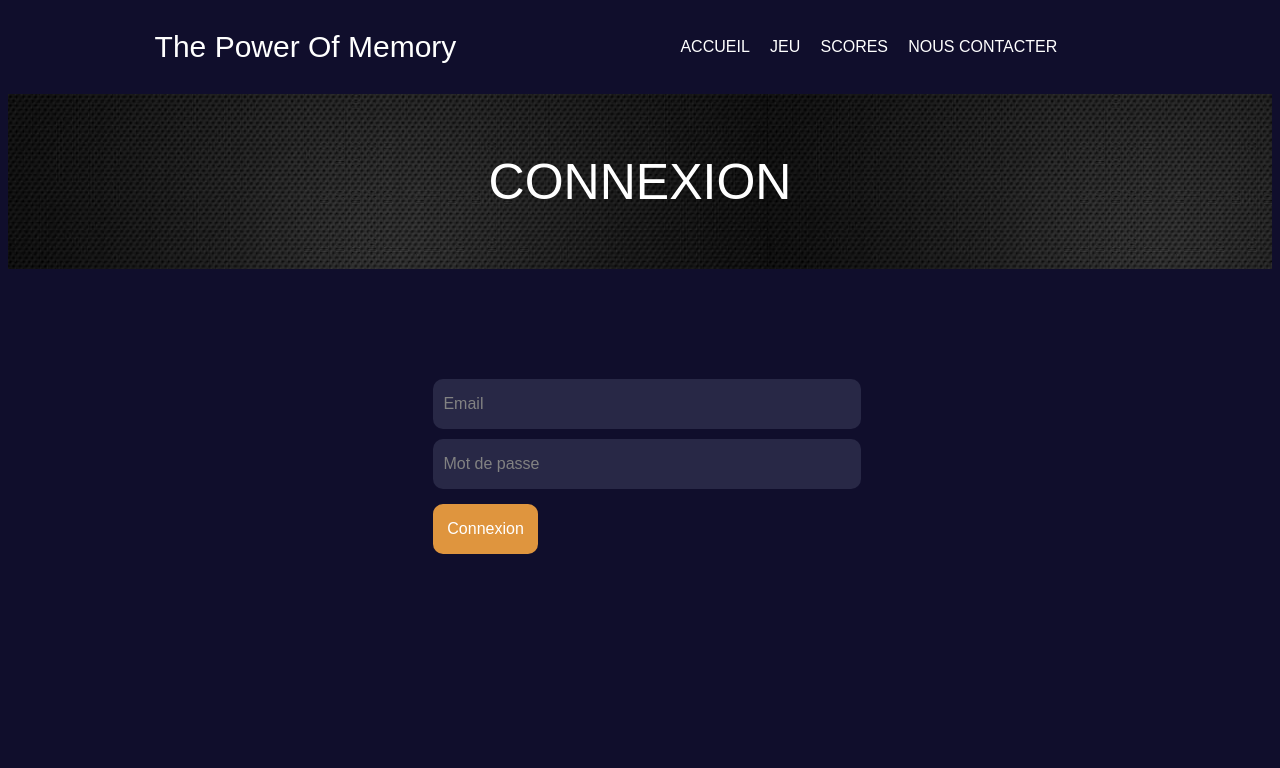
After one commit to KasutoSoei/Projet-FLASH, a PHP site: page /login.html in a window 1280 px wide. The commit adds this page. Shown: the top 768 px of the page. Run offline with PHP 8.4, Linux system fonts and the light colour scheme.

Commit message:
Page de login

```diff
--- a/header.css
+++ b/header.css
@@ -1,9 +1,10 @@
 .header {
     font-family: arial;
-    color: black;
+    color: white;
     display: flex;
     flex-direction: row;
     height: 10%;
+    margin-top: 30px;
     margin-left: 10%;
     margin-right: 10%;
 
@@ -11,7 +12,7 @@
 
 a {
     text-decoration: none;
-    color: black
+    color: white
 }
 a:hover {
     text-decoration: none;
@@ -24,11 +25,12 @@ span {
     margin-left: 2%;
 }
 
-.titre {
+.header_titre {
+    font-size: 30px;
     width: 50%;
 }
 
-.boutton {
+.header_boutton {
     justify-content: space-between;
     width: auto;
 }
--- /dev/null
+++ b/login.css
@@ -0,0 +1,48 @@
+body {
+    font-family: arial;
+    background-color: rgb(16, 14, 44);
+}
+
+.login_titre {
+    background-image: url(background.jpg);
+    background-color: white;
+    margin-top: 30px;
+    height: 175px;
+    color: white;
+    font-size: 50px;
+    display: flex;
+    align-items: center;
+    justify-content: center;
+}
+
+.connexion {
+    display: flex;
+    flex-direction: column;
+    align-items: flex-start;
+    height: 400px;
+    width: 33%;
+    margin-left: 33%;
+    margin-top: 100px;
+}
+
+.login_entree {
+    color:rgb(130, 130, 130);
+    background-color: rgb(40, 40, 70);
+    width: 100%;
+    height: 50px;
+    margin-top: 10px;
+    padding-left: 10px;
+    align-items: center;
+    border-radius: 10px;
+}
+
+.login_boutton {
+    color:white;
+    background-color: rgb(223, 149, 62);
+    width: 25%;
+    height: 50px;
+    margin-top: 15px;
+    align-items: center;
+    justify-content: center;
+    border-radius: 10px;
+}
--- /dev/null
+++ b/login.html
@@ -0,0 +1,42 @@
+<!DOCTYPE html>
+<html lang="en">
+<head>
+    <meta charset="UTF-8">
+    <link rel="stylesheet" href="header.css">
+    <link rel="stylesheet" href="login.css">
+</head>
+<body>
+    <header>
+        <div class="header">
+            <span class="header_titre">
+                The Power Of Memory
+            </span>
+            <span class="header_boutton">
+                <a href = index.html>ACCUEIL</a>
+            </span>
+            <span class="header_boutton">
+                <a href = jeu.html>JEU</a>
+            </span>
+            <span class="header_boutton">
+                <a href = scores.html>SCORES</a>
+            </span>
+            <span class="header_boutton">
+                <a href = nous_contacter.html>NOUS CONTACTER</a>
+            </span>
+        </div>
+    </header>
+    <div class="login_titre">
+        CONNEXION
+    </div>
+    <div class="connexion">
+        <span class="login_entree">
+            Email
+        </span>
+        <span class="login_entree">
+            Mot de passe
+        </span>
+        <span class="login_boutton">
+            Connexion
+        </span>
+    </div>
+</body>
```
Also changed, not shown: header.html (+5 -5 lines), background.jpg (added).
